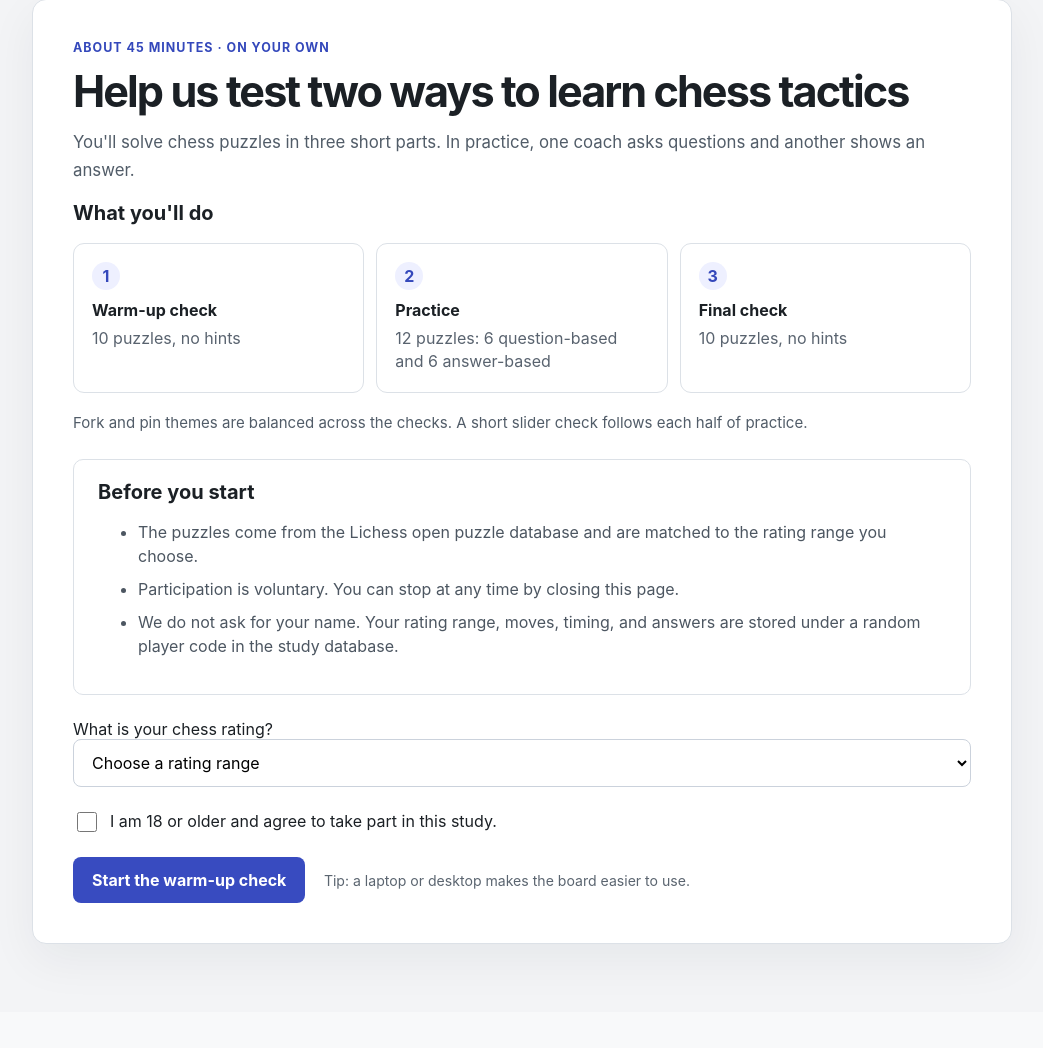
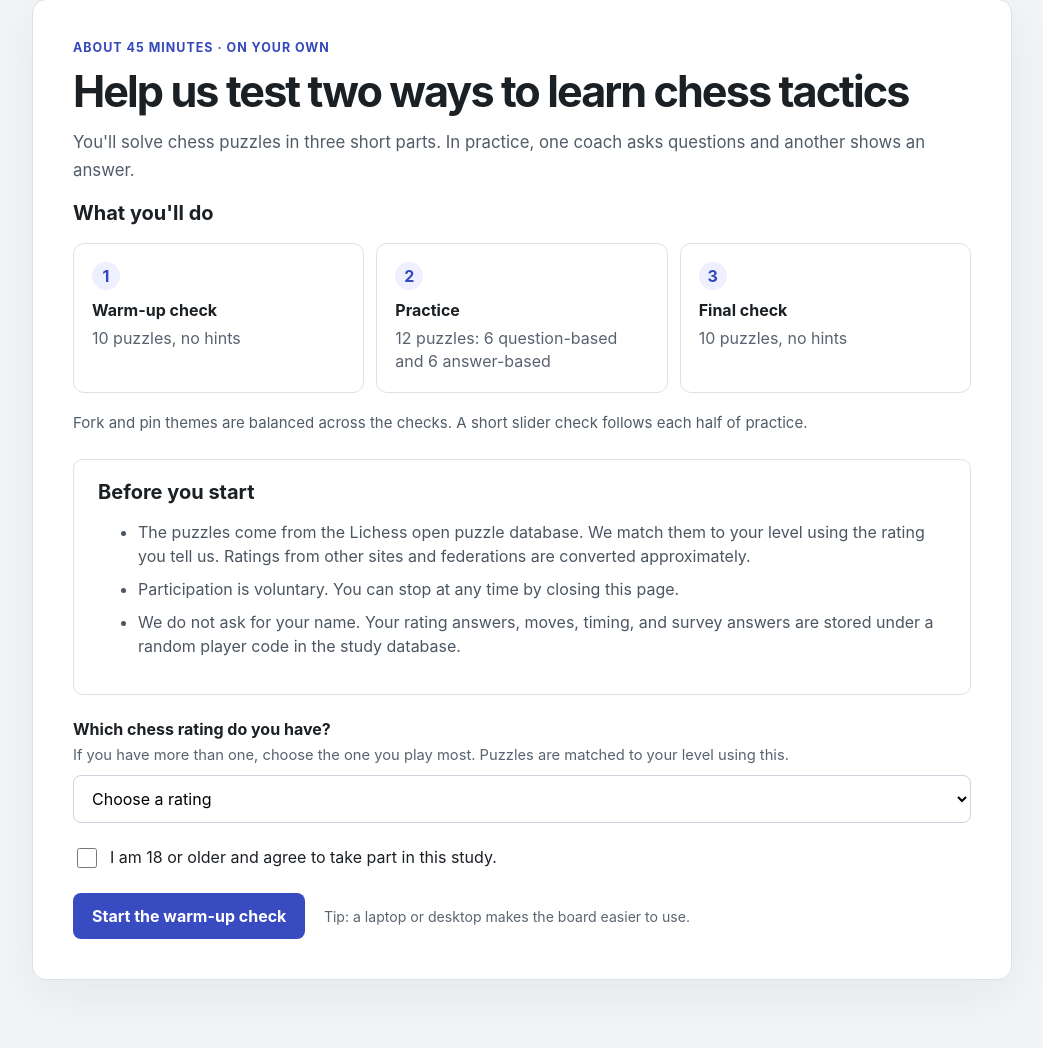
Before and after one commit to OmkarBrahmbhatt/Socratic-chess, a Flask app: page / in a window 1280 px wide. Shown: the part 69-1117 px from the top of the page, without its empty margins (118-1161 px from the left). Before the commit the page ends 1027 px from the top, so only its background shows below. Run offline with Flask 3, Linux system fonts and the light colour scheme; some libraries are stand-ins or nearby versions.

Commit message:
Ask which rating system a participant has and convert it
The start page asked for a rating without saying which one. It now asks
for the rating system (FIDE, US Chess, other national federation,
Chess.com Rapid/Blitz, Lichess Rapid/Blitz/Puzzles, or no rating) and
the range, or a description of experience for unrated players.

ratings.py converts the answer to an estimated Lichess puzzle-scale
rating using the ChessGoals rating comparison (July 2026), and that
picks the puzzle category. participants gains rating_system, experience
and puzzle_band; existing rows get puzzle_band backfilled from
rating_band.

Co-Authored-By: Claude Opus 5.5 <noreply@anthropic.com>

```diff
--- a/app.py
+++ b/app.py
@@ -7,6 +7,15 @@ from pathlib import Path
 from flask import Flask, current_app, g, jsonify, redirect, render_template, request, session, url_for
 
 from puzzles import PUZZLES, build_schedule
+from ratings import (
+    EXPERIENCE_LEVELS,
+    NO_RATING,
+    RATING_BANDS,
+    RATING_SYSTEMS,
+    band_for,
+    grouped_systems,
+    puzzle_scale_rating,
+)
 
 
 PHASES = {
@@ -28,19 +37,13 @@ PRACTICE_SURVEYS = {
     "survey_answer": "answer",
 }
 MAX_ELAPSED_MS = 24 * 60 * 60 * 1000
-# Rating categories shown on the start page. The value is stored as
-# participants.rating_band; participants.rating holds the band's lower bound
-# and is used for puzzle selection.
-RATING_BANDS = {
-    "Below 400": 0,
-    "400-800": 400,
-    "800-1000": 800,
-    "1000-1200": 1000,
-    "1200-1400": 1200,
-    "1400-1600": 1400,
-    "1600-1800": 1600,
-    "1800-2000": 1800,
-    "2000+": 2000,
+# Columns added to participants after the first release, with their types.
+# They are added automatically to existing databases on startup.
+PARTICIPANT_COLUMNS = {
+    "rating_band": "TEXT",
+    "rating_system": "TEXT",
+    "experience": "TEXT",
+    "puzzle_band": "TEXT",
 }
 
 SCHEMA = """
@@ -48,6 +51,9 @@ CREATE TABLE IF NOT EXISTS participants (
     player_code TEXT PRIMARY KEY,
     rating INTEGER NOT NULL,
     rating_band TEXT,
+    rating_system TEXT,
+    experience TEXT,
+    puzzle_band TEXT,
     consented_at TEXT NOT NULL,
     created_at TEXT NOT NULL
 );
@@ -169,9 +175,18 @@ def _init_postgres(url):
         # Serialize schema creation across gunicorn workers starting at once.
         connection.execute("SELECT pg_advisory_xact_lock(724181)")
         connection.execute(_postgres_schema())
-        connection.execute(
-            "ALTER TABLE participants ADD COLUMN IF NOT EXISTS rating_band TEXT"
-        )
+        for column, kind in PARTICIPANT_COLUMNS.items():
+            connection.execute(
+                f"ALTER TABLE participants ADD COLUMN IF NOT EXISTS {column} {kind}"
+            )
+        connection.execute(_BACKFILL_PUZZLE_BAND)
+
+
+# Before rating systems were asked, the chosen range was also the puzzle range.
+_BACKFILL_PUZZLE_BAND = (
+    "UPDATE participants SET puzzle_band = rating_band "
+    "WHERE puzzle_band IS NULL AND rating_system IS NULL AND rating_band IS NOT NULL"
+)
 
 
 def _connect_db():
@@ -213,35 +228,55 @@ def create_app(test_config=None):
         try:
             connection.executescript(SCHEMA)
             columns = {row[1] for row in connection.execute("PRAGMA table_info(participants)")}
-            if "rating_band" not in columns:
-                connection.execute("ALTER TABLE participants ADD COLUMN rating_band TEXT")
-                connection.commit()
+            for column, kind in PARTICIPANT_COLUMNS.items():
+                if column not in columns:
+                    connection.execute(f"ALTER TABLE participants ADD COLUMN {column} {kind}")
+            connection.execute(_BACKFILL_PUZZLE_BAND)
+            connection.commit()
         finally:
             connection.close()
     app.teardown_appcontext(close_db)
 
+    def start_page(error=None, status=200, **answers):
+        return render_template(
+            "index.html",
+            error=error,
+            rating_system_groups=grouped_systems(),
+            no_rating=NO_RATING,
+            rating_bands=RATING_BANDS,
+            experience_levels=EXPERIENCE_LEVELS,
+            rating_system=answers.get("rating_system", ""),
+            rating_band=answers.get("rating_band", ""),
+            experience=answers.get("experience", ""),
+        ), status
+
     @app.get("/")
     def home():
-        return render_template("index.html", error=None, rating_band="", rating_bands=RATING_BANDS)
+        return start_page()
 
     @app.post("/")
     def start_study():
-        rating_band = request.form.get("rating_band", "").strip()
-        if rating_band not in RATING_BANDS:
-            return render_template(
-                "index.html",
-                error="Choose your rating category.",
-                rating_band=rating_band,
-                rating_bands=RATING_BANDS,
-            ), 400
-        rating = RATING_BANDS[rating_band]
+        answers = {
+            "rating_system": request.form.get("rating_system", "").strip(),
+            "rating_band": request.form.get("rating_band", "").strip(),
+            "experience": request.form.get("experience", "").strip(),
+        }
+        rating_system = answers["rating_system"]
+        if rating_system != NO_RATING and rating_system not in RATING_SYSTEMS:
+            return start_page("Choose which chess rating you have.", 400, **answers)
+        if rating_system == NO_RATING:
+            if answers["experience"] not in EXPERIENCE_LEVELS:
+                return start_page("Choose the description that fits you best.", 400, **answers)
+            rating_band, experience = None, answers["experience"]
+        else:
+            if answers["rating_band"] not in RATING_BANDS:
+                return start_page("Choose your rating range.", 400, **answers)
+            rating_band, experience = answers["rating_band"], None
         if request.form.get("consent") != "yes":
-            return render_template(
-                "index.html",
-                error="Please confirm the study consent before continuing.",
-                rating_band=rating_band,
-                rating_bands=RATING_BANDS,
-            ), 400
+            return start_page("Please confirm the study consent before continuing.", 400, **answers)
+        # The estimate on the Lichess puzzle scale picks the puzzles.
+        rating = puzzle_scale_rating(rating_system, rating_band, experience)
+        puzzle_band = band_for(rating)
 
         db = get_db()
         player_code = f"P-{secrets.token_hex(3).upper()}"
@@ -252,9 +287,9 @@ def create_app(test_config=None):
         now = utc_now()
         db.execute(
             "INSERT INTO participants "
-            "(player_code, rating, rating_band, consented_at, created_at) "
-            "VALUES (?, ?, ?, ?, ?)",
-            (player_code, rating, rating_band, now, now),
+            "(player_code, rating, rating_band, rating_system, experience, puzzle_band, "
+            "consented_at, created_at) VALUES (?, ?, ?, ?, ?, ?, ?, ?)",
+            (player_code, rating, rating_band, rating_system, experience, puzzle_band, now, now),
         )
         db.commit()
         session.clear()
--- /dev/null
+++ b/static/start.js
@@ -0,0 +1,31 @@
+// Start page: after the participant picks a rating system, show either the
+// rating-range question or, for "I don't have a rating", the experience question.
+// Without JavaScript both questions stay visible and the server checks them.
+(() => {
+  const system = document.querySelector("#rating_system");
+  const rated = document.querySelector("#rated-fields");
+  const unrated = document.querySelector("#unrated-fields");
+  if (!system || !rated || !unrated) return;
+  const band = rated.querySelector("select");
+  const experience = unrated.querySelector("select");
+  const bandLabel = document.querySelector("#rating-band-label");
+
+  const show = (section, select, visible) => {
+    section.hidden = !visible;
+    select.disabled = !visible;
+    select.required = visible;
+  };
+
+  const update = () => {
+    const value = system.value;
+    show(rated, band, Boolean(value) && value !== "none");
+    show(unrated, experience, value === "none");
+    const option = system.selectedOptions[0];
+    if (bandLabel && option && option.dataset.short) {
+      bandLabel.textContent = `What is your ${option.dataset.short} rating?`;
+    }
+  };
+
+  system.addEventListener("change", update);
+  update();
+})();
--- a/static/style.css
+++ b/static/style.css
@@ -205,6 +205,23 @@ a:focus-visible {
   margin-left: 14px;
   color: #5b6570;
   font-size: 0.88rem;
+}
+
+.start-field {
+  margin-bottom: 18px;
+}
+
+.start-field label {
+  display: block;
+  margin-bottom: 6px;
+  font-weight: 650;
+}
+
+.field-help {
+  margin: 0 0 8px;
+  color: #59636f;
+  font-size: 0.92rem;
+  line-height: 1.45;
 }
 
 .consent-check {
--- a/templates/index.html
+++ b/templates/index.html
@@ -35,9 +35,9 @@
       <section class="consent-list">
         <h2>Before you start</h2>
         <ul>
-          <li>The puzzles come from the Lichess open puzzle database and are matched to the rating range you choose.</li>
+          <li>The puzzles come from the Lichess open puzzle database. We match them to your level using the rating you tell us. Ratings from other sites and federations are converted approximately.</li>
           <li>Participation is voluntary. You can stop at any time by closing this page.</li>
-          <li>We do not ask for your name. Your rating range, moves, timing, and answers are stored under a random player code in the study database.</li>
+          <li>We do not ask for your name. Your rating answers, moves, timing, and survey answers are stored under a random player code in the study database.</li>
         </ul>
       </section>
 
@@ -46,12 +46,38 @@
       {% endif %}
 
       <form method="post" action="{{ url_for('start_study') }}">
-        <label for="rating_band">What is your chess rating?</label>
-        <div class="form-row">
-          <select id="rating_band" name="rating_band" required>
+        <div class="start-field">
+          <label for="rating_system">Which chess rating do you have?</label>
+          <p class="field-help" id="rating-system-help">If you have more than one, choose the one you play most. Puzzles are matched to your level using this.</p>
+          <select id="rating_system" name="rating_system" aria-describedby="rating-system-help" required>
+            <option value="" disabled {% if not rating_system %}selected{% endif %}>Choose a rating</option>
+            {% for group, systems in rating_system_groups %}
+              <optgroup label="{{ group }}">
+                {% for key, label, short in systems %}
+                  <option value="{{ key }}" data-short="{{ short }}" {% if key == rating_system %}selected{% endif %}>{{ label }}</option>
+                {% endfor %}
+              </optgroup>
+            {% endfor %}
+            <option value="{{ no_rating }}" {% if rating_system == no_rating %}selected{% endif %}>I don't have a rating</option>
+          </select>
+        </div>
+
+        <div class="start-field" id="rated-fields">
+          <label for="rating_band" id="rating-band-label">What is your rating?</label>
+          <select id="rating_band" name="rating_band">
             <option value="" disabled {% if not rating_band %}selected{% endif %}>Choose a rating range</option>
             {% for band in rating_bands %}
               <option value="{{ band }}" {% if band == rating_band %}selected{% endif %}>{{ band }}</option>
+            {% endfor %}
+          </select>
+        </div>
+
+        <div class="start-field" id="unrated-fields">
+          <label for="experience">Which best describes you?</label>
+          <select id="experience" name="experience">
+            <option value="" disabled {% if not experience %}selected{% endif %}>Choose a description</option>
+            {% for key, level in experience_levels.items() %}
+              <option value="{{ key }}" {% if key == experience %}selected{% endif %}>{{ level[0] }}</option>
             {% endfor %}
           </select>
         </div>
@@ -63,5 +89,6 @@
         <span class="desktop-tip">Tip: a laptop or desktop makes the board easier to use.</span>
       </form>
     </main>
+    <script src="{{ url_for('static', filename='start.js') }}"></script>
   </body>
 </html>
```
Also changed, not shown: ratings.py (added, +161 -0 lines), tests/test_app.py (+94 -6 lines), README.md.
